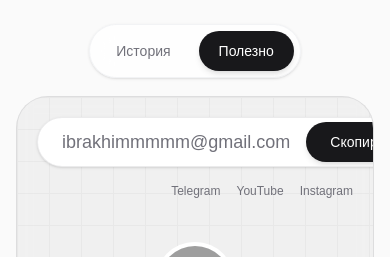
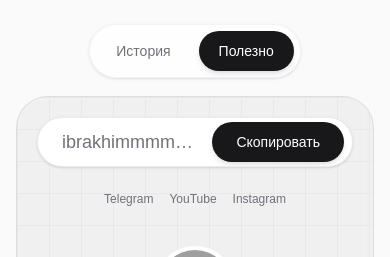
Before and after one commit to chubahgazu/portfolio, a React (Vite) app in the folder minimalist-portfolio/: page / in a window 390 px wide. Shown: the top 257 px of the page. Built offline with nearby package versions, Linux system fonts and the light colour scheme; no server answers; grey boxes are pictures that could not be loaded.

Commit message:
fix(mobile): resolve copy button overflow and alignment issues

```diff
--- a/minimalist-portfolio/src/components/Hero.tsx
+++ b/minimalist-portfolio/src/components/Hero.tsx
@@ -32,15 +32,15 @@ export const Hero: React.FC = () => {
         <div className="relative flex flex-col md:flex-row justify-between items-start md:items-center p-5 md:p-10 w-full z-10 gap-4 md:gap-0">
 
           {/* Email Copy Block */}
-          <div className="flex items-center gap-3 self-start">
+          <div className="flex items-center gap-3 self-center md:self-start w-full md:w-auto justify-center md:justify-start">
             <CopyCode
               code="ibrakhimmmmm@gmail.com"
-              className="bg-white border border-brand-secondary/10 shadow-sm pl-2 pr-1 py-1 w-auto h-auto rounded-full gap-2"
+              className="bg-white border border-brand-secondary/10 shadow-sm pl-2 pr-1 py-1 w-full md:w-auto max-w-[320px] md:max-w-none h-auto rounded-full gap-2"
             />
           </div>
 
           {/* Social Links */}
-          <div className="flex items-center gap-4 md:gap-6 text-xs md:text-sm font-heading font-medium text-text-secondary self-end md:self-auto">
+          <div className="flex items-center gap-4 md:gap-6 text-xs md:text-sm font-heading font-medium text-text-secondary self-center md:self-auto w-full md:w-auto justify-center md:justify-end mt-2 md:mt-0">
             <a href="https://t.me/+zjzVXH5V3zZIMDMy" target="_blank" rel="noopener noreferrer" className="hover:text-brand-accent transition-colors">Telegram</a>
             <a href="https://youtube.com/@r1chag?si=bCRqQqI8W1DFEXAR" target="_blank" rel="noopener noreferrer" className="hover:text-brand-accent transition-colors">YouTube</a>
             <a href="https://www.instagram.com/r1chag?igsh=MTF3NWVxanNzeTFjZA%3D%3D&utm_source=qr" target="_blank" rel="noopener noreferrer" className="hover:text-brand-accent transition-colors">Instagram</a>
--- a/minimalist-portfolio/src/components/ui/copy-code-button.tsx
+++ b/minimalist-portfolio/src/components/ui/copy-code-button.tsx
@@ -92,7 +92,7 @@ export function CopyCode({ code = "hello@minimalist.com", className }: CopyCodeP
                     zIndex: copied ? 0 : 20,
                 }}
             >
-                <span className="text-lg font-body text-text-secondary select-all whitespace-nowrap">
+                <span className="text-lg font-body text-text-secondary select-all whitespace-nowrap truncate min-w-0 flex-1">
                     {code}
                 </span>
                 <button
```
Also changed, not shown: 1 other file (tests, documents, lock files or other folders).
